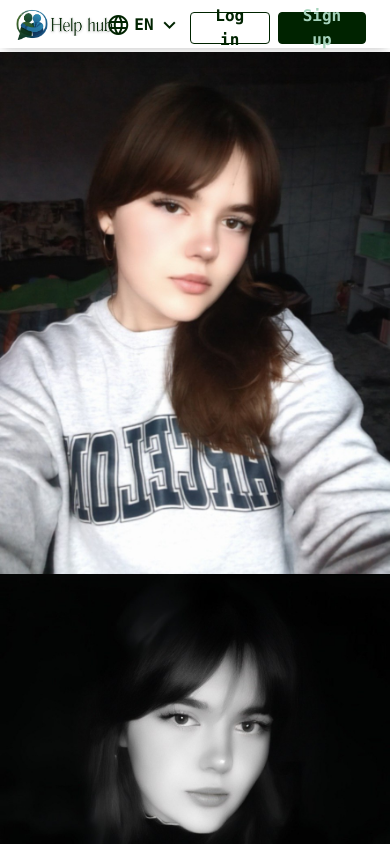
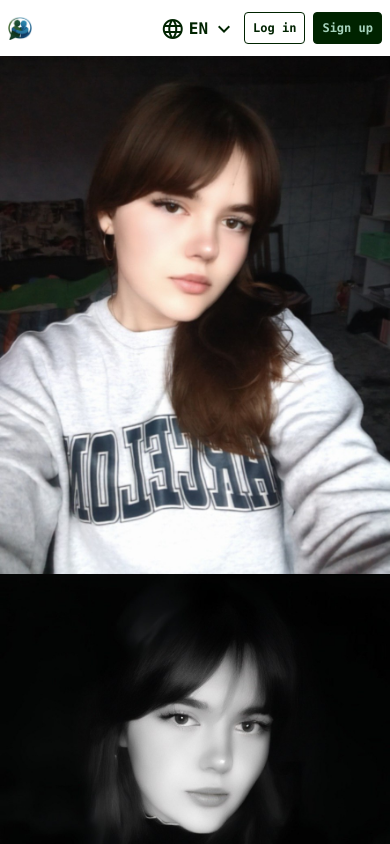
Before and after one commit to mishashkodyn/biztech_proj, an Angular app in the folder client/: page /home in a window 390 px wide. Shown: the top 844 px of the page. Built offline with nearby package versions, Linux system fonts and the light colour scheme; what @microsoft/signalr would draw is missing.

Commit message:
header on phone

```diff
--- a/client/src/app/modules/core/components/header/header.component.html
+++ b/client/src/app/modules/core/components/header/header.component.html
@@ -1,9 +1,12 @@
-<div class="bg-white flex justify-between items-center shadow-lg px-4 py-1">
-  <div class="flex items-center cursor-pointer" (click)="navigateTo('home')">
-    <img src="/main-icon.png" alt="Help hub" class="w-8 h-8" />
-    <img src="/main-icon-text.png" alt="Help hub" class="h-5 mt-1" />
+<div class="bg-white flex justify-between items-center shadow-lg px-2 py-2 md:px-4 md:py-1 h-14 md:h-auto">
+
+  <div class="flex items-center cursor-pointer gap-1 md:gap-0" (click)="navigateTo('home')">
+    <img src="/main-icon.png" alt="Help hub" class="w-6 h-6 md:w-8 md:h-8 shrink-0" />
+    <img src="/main-icon-text.png" alt="Help hub" class="h-4 mt-1 hidden sm:block md:h-5" />
   </div>
-  <div class="flex justify-between items-center gap-5">
+
+  <div class="flex justify-end items-center gap-2 md:gap-5">
+
     @if (visibilityButtons()) {
       <div class="hidden md:flex justify-between gap-3">
         @for (item of menuItems(); track item) {
@@ -15,24 +18,30 @@
         }
       </div>
     }
-    <div class="flex items-center cursor-pointer mt-2">
+
+    <div class="flex items-center gap-2 md:gap-2">
+
       <app-dropdown
         [icon]="'language'"
         [items]="languages"
         [(selected)]="currentLanguage"
+        class="shrink-0 mt-2"
       ></app-dropdown>
+
       @if (visibilityButtons()) {
-        <div class="flex items-center gap-4 px-2">
-          <div class="flex gap-2">
+        <div class="flex items-center gap-2 md:gap-4">
+          <div class="flex gap-2 shrink-0">
             <button
               (click)="navigateTo('login')"
-              class="flex justify-center items-center bg-transparent text-primary font-mono font-semibold border border-primary rounded transition duration-200 cursor-pointer h-8 px-4 hover:shadow-md shadow-success"
+              class="flex justify-center items-center bg-transparent text-primary font-mono font-semibold border border-primary rounded transition duration-200 cursor-pointer
+                     text-xs px-2 h-8       md:px-4 md:text-base   hover:shadow-md shadow-success whitespace-nowrap"
             >
               Log in
             </button>
             <button
               (click)="navigateTo('registration')"
-              class="flex justify-center items-center border border-primary bg-primary text-mint font-mono font-semibold rounded transition duration-200 cursor-pointer h-8 px-4 hover:shadow-md shadow-success"
+              class="flex justify-center items-center border border-primary bg-primary text-mint font-mono font-semibold rounded transition duration-200 cursor-pointer
+                     text-xs px-2 h-8       md:px-4 md:text-base   hover:shadow-md shadow-success whitespace-nowrap"
             >
               Sign up
             </button>
@@ -40,29 +49,33 @@
         </div>
       }
     </div>
+
     @if (authService.isLoggedIn()) {
-      <div class="flex items-center gap-5">
+      <div class="flex items-center gap-3 md:gap-5">
+
         <div
-          class="flex text-primary hover:text-success cursor-pointer mt-1"
+          class="flex text-primary hover:text-success cursor-pointer"
           (click)="logout()"
         >
-          <mat-icon class="text-3xl">logout</mat-icon>
+          <mat-icon class="text-2xl md:text-3xl">logout</mat-icon>
         </div>
+
         <div
           matTooltip="Chat"
           matTooltipPosition="above"
-          class="flex text-primary hover:text-success cursor-pointer mt-1"
+          class="flex text-primary hover:text-success cursor-pointer"
           (click)="navigateTo('chat')"
         >
-          <mat-icon class="text-3xl">chat</mat-icon>
+          <mat-icon class="text-2xl md:text-3xl">chat</mat-icon>
         </div>
+
         <div
-          class="rounded-full overflow-hidden border-2 border-mint cursor-pointer hover:shadow-sm shadow-success"
+          class="rounded-full overflow-hidden border-2 border-mint cursor-pointer hover:shadow-sm shadow-success shrink-0"
         >
           @if (authService.currentLoggedUser?.profileImage) {
             <img
               [src]="authService.currentLoggedUser?.profileImage"
-              class="w-10 h-10 object-cover"
+              class="w-8 h-8 md:w-10 md:h-10 object-cover"
               alt="Avatar Preview"
             />
           }
```
